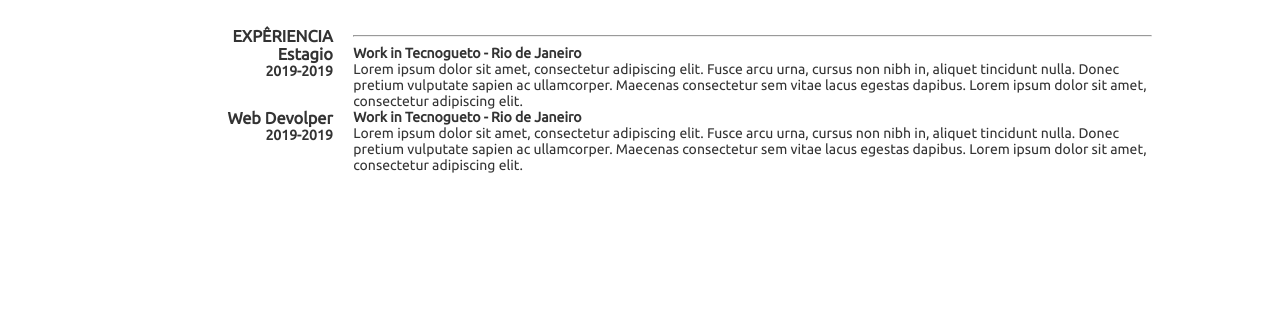
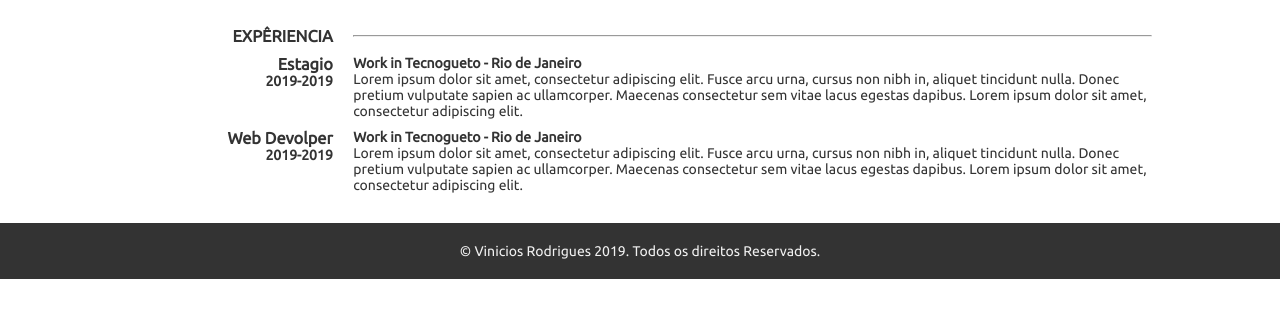
Before and after one commit to viniciospr10/tecnogueto-curriculo, a plain HTML site: page index.html in a window 1280 px wide. Shown: the part 183-500 px from the top of the page. Drawn offline with Linux system fonts and the light colour scheme.

Commit message:
atualizando

```diff
--- a/css/style.css
+++ b/css/style.css
@@ -64,5 +64,13 @@ body{
 
 }
 .alinhar-top{
+    margin-top: 10px;
     align-items: flex-start;
 }
+.rodape{
+    background: #333333;
+    color: #f1f1f1;
+    text-align: center;
+    padding: 20px;
+    margin-top: 30px;
+}
--- a/index.html
+++ b/index.html
@@ -80,7 +80,9 @@
 
 
     </div>
-
+    <footer class="rodape">
+            <p>© Vinicios Rodrigues 2019. Todos os direitos Reservados.</p>
+    </footer>
 </body>
 
 </html>
```
Lines whose indentation alone changed are shown as unchanged.
